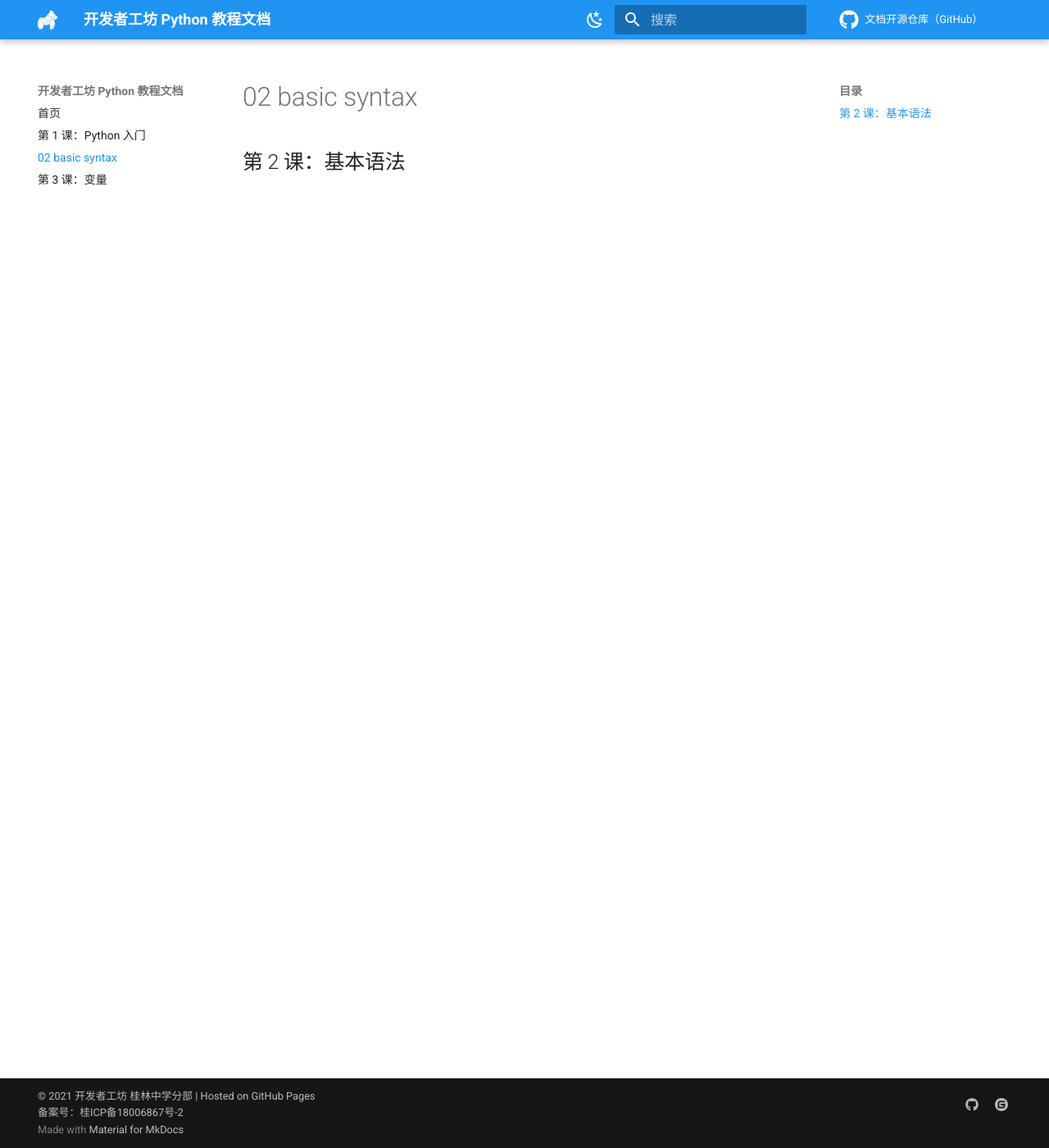
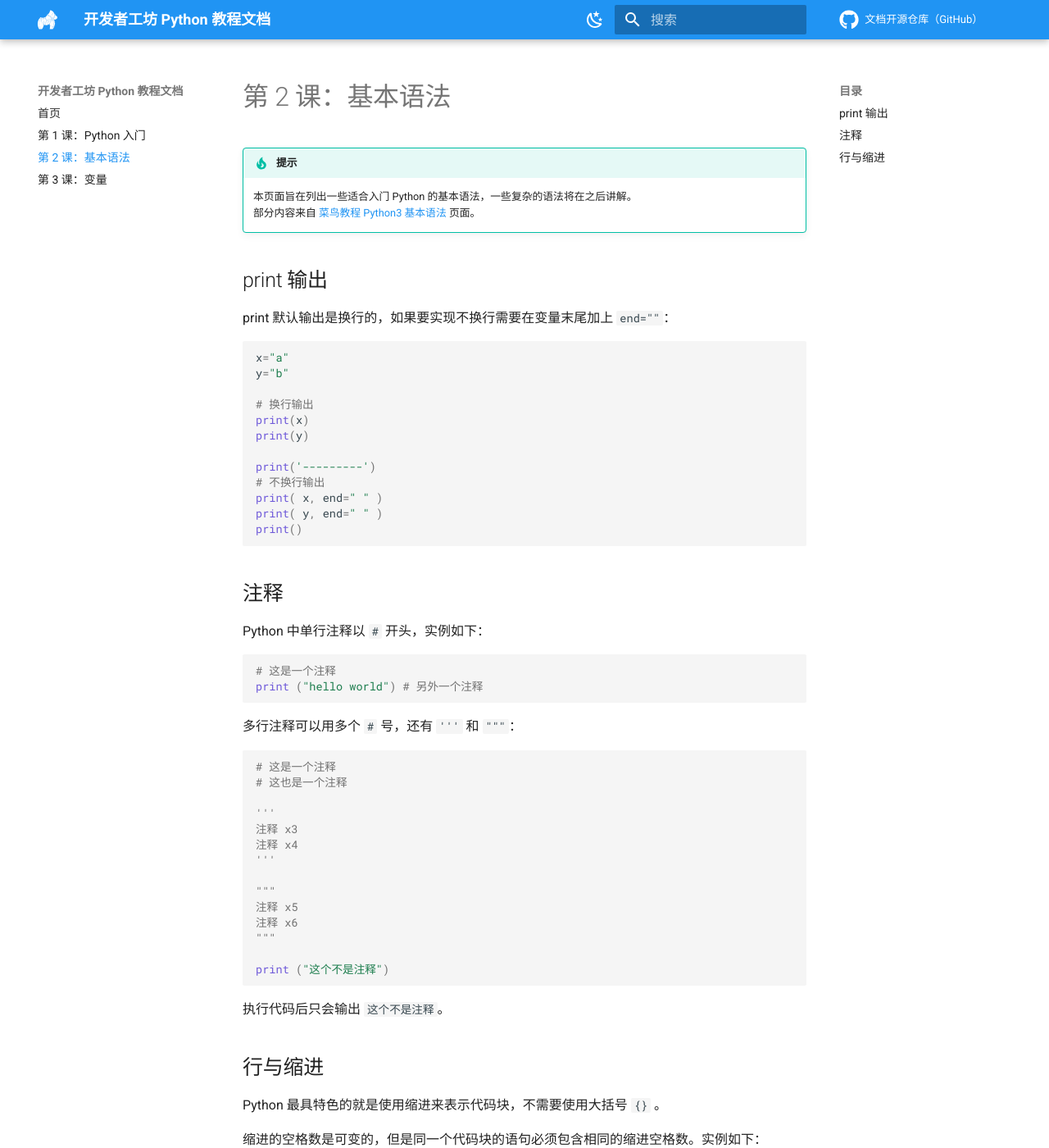
Before and after one commit to devswork-glzx/python-tutorial, an MkDocs documentation site: the page built from docs/02-basic-syntax.md, in a window 1280 px wide and 1400 px high. Shown: the whole window at 82% size. Built offline with MkDocs 1.6.1 and Material for MkDocs 9.7.7, drawn with Linux system fonts in a browser that asks for light colours; comment, search, counter and statistics services are not loaded; some of the changed text lies outside the part shown.

Commit message:
Doc Update

````diff
--- a/docs/02-basic-syntax.md
+++ b/docs/02-basic-syntax.md
@@ -1 +1,66 @@
-## 第 2 课：基本语法
+# 第 2 课：基本语法
+
+!!! tip "提示"
+
+    本页面旨在列出一些适合入门 Python 的基本语法，一些复杂的语法将在之后讲解。
+    部分内容来自 [菜鸟教程 Python3 基本语法](https://www.runoob.com/python3/python3-basic-syntax.html) 页面。
+
+## print 输出
+print 默认输出是换行的，如果要实现不换行需要在变量末尾加上 `end=""`：
+
+```py
+x="a"
+y="b"
+
+# 换行输出
+print(x)
+print(y)
+
+print('---------')
+# 不换行输出
+print( x, end=" " )
+print( y, end=" " )
+print()
+```
+## 注释
+Python 中单行注释以 `#` 开头，实例如下：
+
+```py
+# 这是一个注释
+print ("hello world") # 另外一个注释
+```
+
+多行注释可以用多个 `#` 号，还有 `'''` 和 `"""`：
+
+```py
+# 这是一个注释
+# 这也是一个注释
+
+'''
+注释 x3
+注释 x4
+'''
+
+"""
+注释 x5
+注释 x6
+"""
+
+print ("这个不是注释")
+```
+
+执行代码后只会输出 `这个不是注释`。
+
+## 行与缩进
+Python 最具特色的就是使用缩进来表示代码块，不需要使用大括号 `{}` 。
+
+缩进的空格数是可变的，但是同一个代码块的语句必须包含相同的缩进空格数。实例如下：
+
+```py
+if True:
+    print ("Answer")
+    print ("True")
+else:
+    print ("Answer")
+  print ("False")    # 缩进不一致，会导致运行错误
+```
````
Also changed, not shown: docs/03-variables.md (+29 -0 lines).
